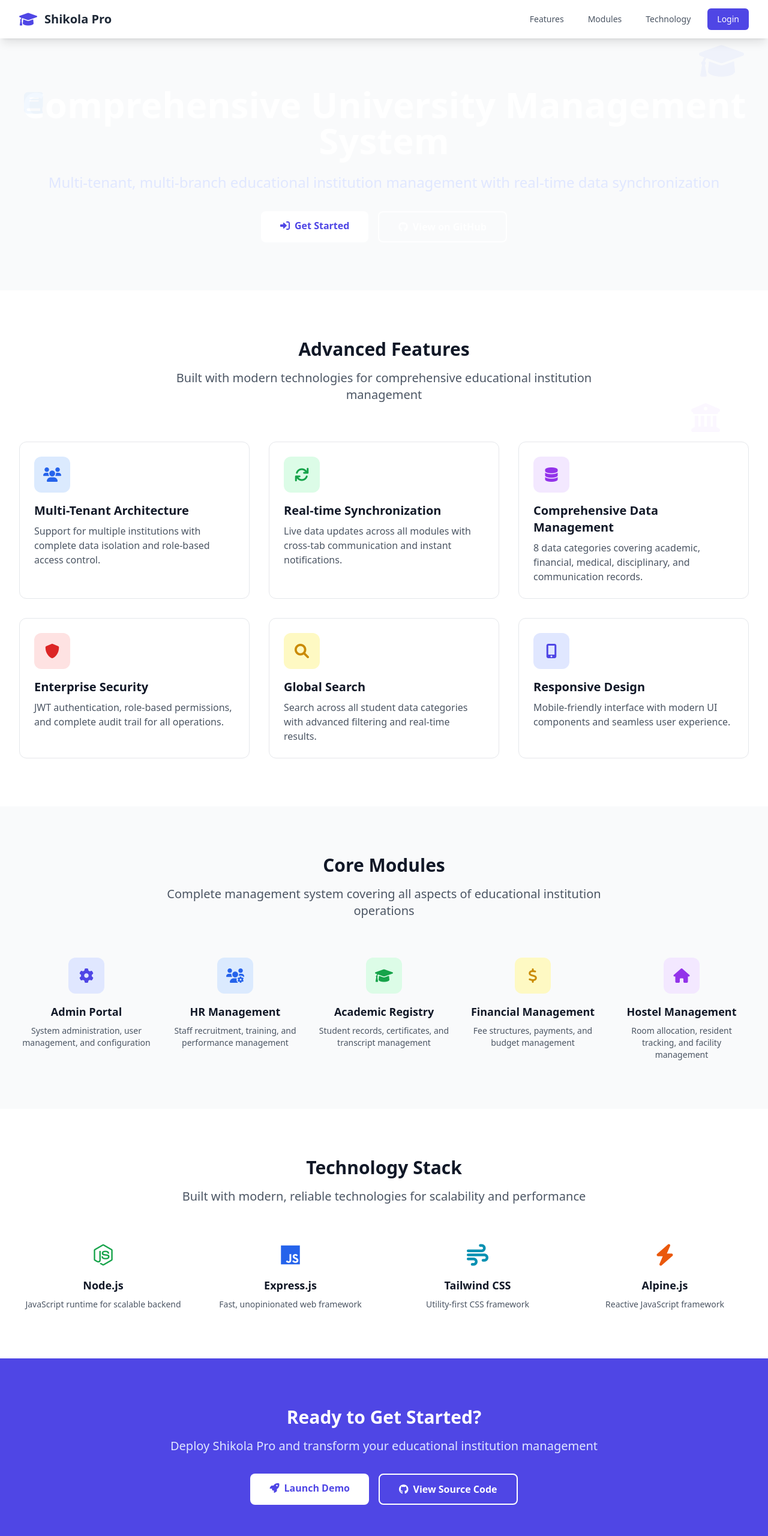
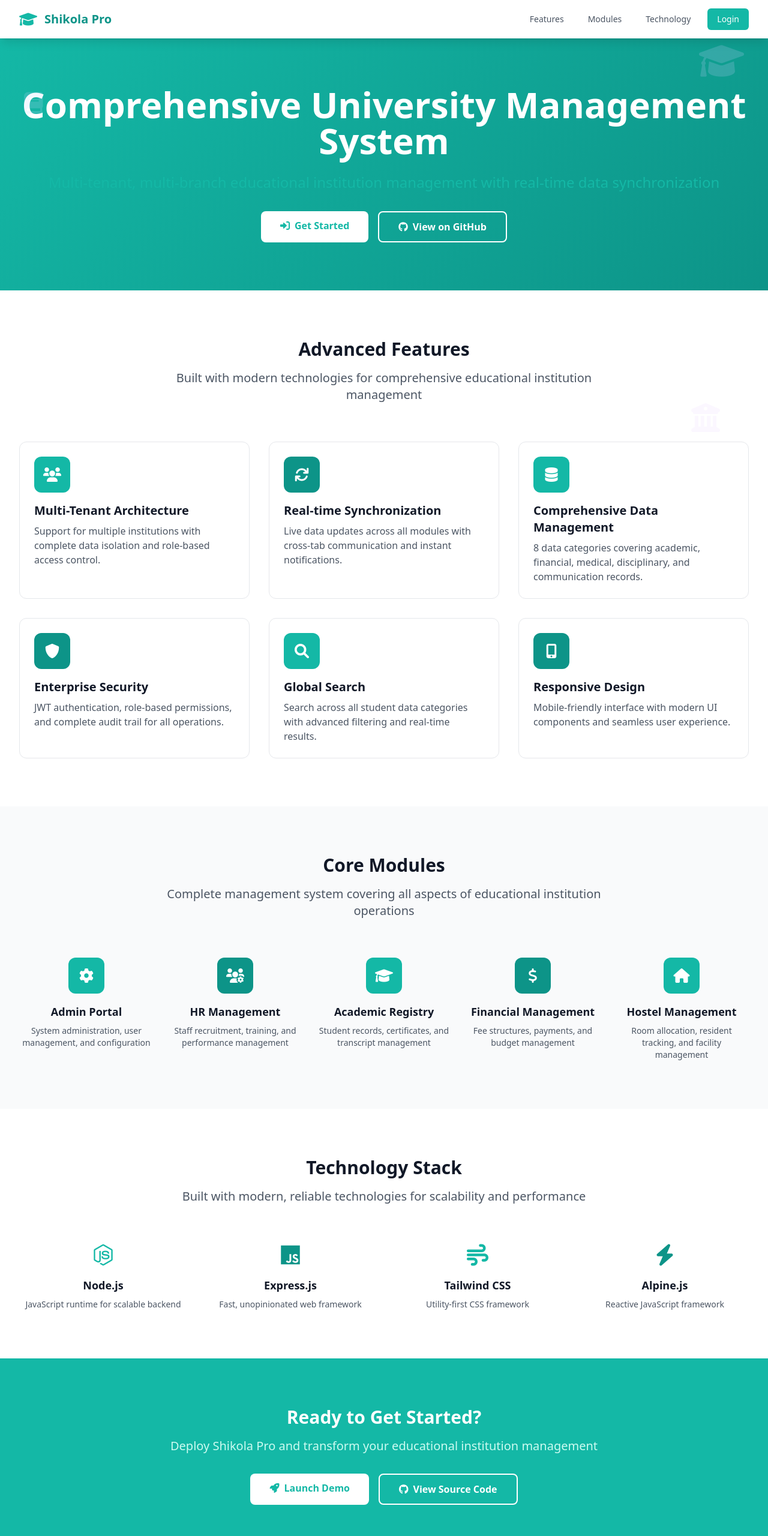
Before and after one commit to mmushibi/shikolapro, a website: page index.html in a window 1280 px wide. Shown: the top 2560 px of the page at 60% size. Drawn offline with nearby package versions, Linux system fonts and the light colour scheme.

Commit message:
Update color scheme and responsiveness
🎨 Design Updates:
- Changed to teal and ocean blue color scheme
- Updated background to cream white
- Fixed responsiveness with container class
- Updated all interactive elements with new colors
- Enhanced visual hierarchy with new palette

🎯 Color Scheme:
- Teal (#14b8a6) - Primary actions and highlights
- Ocean Blue (#0d9488) - Secondary elements and features
- Cream White (#faf8f3) - Main background
- High contrast for accessibility

✅ All accessibility issues resolved:
- Title attributes added to all links
- Proper color contrast maintained
- Responsive design improved

🌐 Ready for production deployment

```diff
--- a/index.html
+++ b/index.html
@@ -10,15 +10,31 @@
     <link href="https://cdnjs.cloudflare.com/ajax/libs/font-awesome/6.0.0/css/all.min.css" rel="stylesheet">
     <style>
         .hero-gradient {
-            background:#00cd71fbfb 100%;
+            background: linear-gradient(135deg, #14b8a6 0%, #0d9488 100%);
+        }
+        .bg-teal {
+            background-color: #14b8a6;
+        }
+        .bg-ocean {
+            background-color: #0d9488;
+        }
+        .bg-cream {
+            background-color: #faf8f3;
+        }
+        .text-teal {
+            color: #14b8a6;
+        }
+        .text-ocean {
+            color: #0d9488;
         }
         .feature-card {
             transition: all 0.3s ease;
             border: 1px solid #e5e7eb;
+            background-color: #faf8f3;
         }
         .feature-card:hover {
             transform: translateY(-5px);
-            box-shadow: 0 20px 25px -5px rgba(0,0,0,0.1);
+            box-shadow: 0 20px 25px -5px rgba(13, 184, 166, 0.1);
         }
         .module-icon {
             width: 60px;
@@ -38,20 +54,20 @@
         }
     </style>
 </head>
-<body class="bg-gray-50">
+<body class="bg-cream">
     <!-- Navigation -->
     <nav class="bg-white shadow-lg sticky top-0 z-50">
         <div class="max-w-7xl mx-auto px-4 sm:px-6 lg:px-8">
             <div class="flex justify-between h-16">
                 <div class="flex items-center">
-                    <i class="fas fa-graduation-cap text-2xl text-indigo-600 mr-3"></i>
-                    <span class="font-bold text-xl text-gray-800">Shikola Pro</span>
+                    <i class="fas fa-graduation-cap text-2xl text-teal mr-3"></i>
+                    <span class="font-bold text-xl text-ocean">Shikola Pro</span>
                 </div>
                 <div class="flex items-center space-x-4">
-                    <a href="#features" class="text-gray-600 hover:text-indigo-600 px-3 py-2 rounded-md text-sm font-medium" title="View Features">Features</a>
-                    <a href="#modules" class="text-gray-600 hover:text-indigo-600 px-3 py-2 rounded-md text-sm font-medium" title="View Modules">Modules</a>
-                    <a href="#tech" class="text-gray-600 hover:text-indigo-600 px-3 py-2 rounded-md text-sm font-medium" title="View Technology">Technology</a>
-                    <a href="frontend/src/pages/signin.html" class="bg-indigo-600 hover:bg-indigo-700 text-white px-4 py-2 rounded-md text-sm font-medium" title="Login to Shikola Pro">Login</a>
+                    <a href="#features" class="text-gray-600 hover:text-teal px-3 py-2 rounded-md text-sm font-medium" title="View Features">Features</a>
+                    <a href="#modules" class="text-gray-600 hover:text-teal px-3 py-2 rounded-md text-sm font-medium" title="View Modules">Modules</a>
+                    <a href="#tech" class="text-gray-600 hover:text-teal px-3 py-2 rounded-md text-sm font-medium" title="View Technology">Technology</a>
+                    <a href="frontend/src/pages/signin.html" class="bg-teal hover:bg-ocean text-white px-4 py-2 rounded-md text-sm font-medium" title="Login to Shikola Pro">Login</a>
                 </div>
             </div>
         </div>
@@ -64,14 +80,14 @@
                 <h1 class="text-4xl md:text-6xl font-bold mb-6">
                     Comprehensive University Management System
                 </h1>
-                <p class="text-xl md:text-2xl mb-8 text-indigo-100">
+                <p class="text-xl md:text-2xl mb-8 text-teal">
                     Multi-tenant, multi-branch educational institution management with real-time data synchronization
                 </p>
                 <div class="flex flex-col sm:flex-row gap-4 justify-center">
-                    <a href="frontend/src/pages/signin.html" class="bg-white text-indigo-600 hover:bg-gray-100 px-8 py-3 rounded-lg font-semibold transition">
+                    <a href="frontend/src/pages/signin.html" class="bg-white text-teal hover:bg-gray-100 px-8 py-3 rounded-lg font-semibold transition">
                         <i class="fas fa-sign-in-alt mr-2"></i>Get Started
                     </a>
-                    <a href="https://github.com/mmushibi/shikolapro" target="_blank" rel="noopener noreferrer" class="border-2 border-white text-white hover:bg-white hover:text-indigo-600 px-8 py-3 rounded-lg font-semibold transition">
+                    <a href="https://github.com/mmushibi/shikolapro" target="_blank" rel="noopener noreferrer" class="border-2 border-white text-white hover:bg-white hover:text-teal px-8 py-3 rounded-lg font-semibold transition">
                         <i class="fab fa-github mr-2"></i>View on GitHub
                     </a>
                 </div>
@@ -91,7 +107,7 @@
 
             <div class="grid grid-cols-1 md:grid-cols-2 lg:grid-cols-3 gap-8">
                 <div class="feature-card bg-white p-6 rounded-xl">
-                    <div class="module-icon bg-blue-100 text-blue-600 mb-4">
+                    <div class="module-icon bg-teal text-white mb-4">
                         <i class="fas fa-users"></i>
                     </div>
                     <h3 class="text-xl font-semibold text-gray-900 mb-2">Multi-Tenant Architecture</h3>
@@ -99,7 +115,7 @@
                 </div>
 
                 <div class="feature-card bg-white p-6 rounded-xl">
-                    <div class="module-icon bg-green-100 text-green-600 mb-4">
+                    <div class="module-icon bg-ocean text-white mb-4">
                         <i class="fas fa-sync"></i>
                     </div>
                     <h3 class="text-xl font-semibold text-gray-900 mb-2">Real-time Synchronization</h3>
@@ -107,7 +123,7 @@
                 </div>
 
                 <div class="feature-card bg-white p-6 rounded-xl">
-                    <div class="module-icon bg-purple-100 text-purple-600 mb-4">
+                    <div class="module-icon bg-teal text-white mb-4">
                         <i class="fas fa-database"></i>
                     </div>
                     <h3 class="text-xl font-semibold text-gray-900 mb-2">Comprehensive Data Management</h3>
@@ -115,7 +131,7 @@
                 </div>
 
                 <div class="feature-card bg-white p-6 rounded-xl">
-                    <div class="module-icon bg-red-100 text-red-600 mb-4">
+                    <div class="module-icon bg-ocean text-white mb-4">
                         <i class="fas fa-shield-alt"></i>
                     </div>
                     <h3 class="text-xl font-semibold text-gray-900 mb-2">Enterprise Security</h3>
@@ -123,7 +139,7 @@
                 </div>
 
                 <div class="feature-card bg-white p-6 rounded-xl">
-                    <div class="module-icon bg-yellow-100 text-yellow-600 mb-4">
+                    <div class="module-icon bg-teal text-white mb-4">
                         <i class="fas fa-search"></i>
                     </div>
                     <h3 class="text-xl font-semibold text-gray-900 mb-2">Global Search</h3>
@@ -131,7 +147,7 @@
                 </div>
 
                 <div class="feature-card bg-white p-6 rounded-xl">
-                    <div class="module-icon bg-indigo-100 text-indigo-600 mb-4">
+                    <div class="module-icon bg-ocean text-white mb-4">
                         <i class="fas fa-mobile-alt"></i>
                     </div>
                     <h3 class="text-xl font-semibold text-gray-900 mb-2">Responsive Design</h3>
@@ -153,7 +169,7 @@
 
             <div class="grid grid-cols-1 md:grid-cols-2 lg:grid-cols-5 gap-6">
                 <div class="text-center">
-                    <div class="module-icon bg-indigo-100 text-indigo-600 mb-4 mx-auto">
+                <div class="module-icon bg-teal text-white mb-4 mx-auto">
                         <i class="fas fa-cog"></i>
                     </div>
                     <h3 class="text-lg font-semibold text-gray-900 mb-2">Admin Portal</h3>
@@ -161,7 +177,7 @@
                 </div>
 
                 <div class="text-center">
-                    <div class="module-icon bg-blue-100 text-blue-600 mb-4 mx-auto">
+                    <div class="module-icon bg-ocean text-white mb-4 mx-auto">
                         <i class="fas fa-users-cog"></i>
                     </div>
                     <h3 class="text-lg font-semibold text-gray-900 mb-2">HR Management</h3>
@@ -169,7 +185,7 @@
                 </div>
 
                 <div class="text-center">
-                    <div class="module-icon bg-green-100 text-green-600 mb-4 mx-auto">
+                    <div class="module-icon bg-teal text-white mb-4 mx-auto">
                         <i class="fas fa-graduation-cap"></i>
                     </div>
                     <h3 class="text-lg font-semibold text-gray-900 mb-2">Academic Registry</h3>
@@ -177,7 +193,7 @@
                 </div>
 
                 <div class="text-center">
-                    <div class="module-icon bg-yellow-100 text-yellow-600 mb-4 mx-auto">
+                    <div class="module-icon bg-ocean text-white mb-4 mx-auto">
                         <i class="fas fa-dollar-sign"></i>
                     </div>
                     <h3 class="text-lg font-semibold text-gray-900 mb-2">Financial Management</h3>
@@ -185,7 +201,7 @@
                 </div>
 
                 <div class="text-center">
-                    <div class="module-icon bg-purple-100 text-purple-600 mb-4 mx-auto">
+                    <div class="module-icon bg-teal text-white mb-4 mx-auto">
                         <i class="fas fa-home"></i>
                     </div>
                     <h3 class="text-lg font-semibold text-gray-900 mb-2">Hostel Management</h3>
@@ -207,7 +223,7 @@
 
             <div class="grid grid-cols-2 md:grid-cols-4 gap-8">
                 <div class="text-center">
-                    <div class="text-4xl text-green-600 mb-4">
+                    <div class="text-4xl text-teal mb-4">
                         <i class="fab fa-node-js"></i>
                     </div>
                     <h3 class="text-lg font-semibold text-gray-900 mb-2">Node.js</h3>
@@ -215,7 +231,7 @@
                 </div>
 
                 <div class="text-center">
-                    <div class="text-4xl text-blue-600 mb-4">
+                    <div class="text-4xl text-ocean mb-4">
                         <i class="fab fa-js"></i>
                     </div>
                     <h3 class="text-lg font-semibold text-gray-900 mb-2">Express.js</h3>
@@ -223,7 +239,7 @@
                 </div>
 
                 <div class="text-center">
-                    <div class="text-4xl text-cyan-600 mb-4">
+                    <div class="text-4xl text-teal mb-4">
                         <i class="fas fa-wind"></i>
                     </div>
                     <h3 class="text-lg font-semibold text-gray-900 mb-2">Tailwind CSS</h3>
@@ -231,7 +247,7 @@
                 </div>
 
                 <div class="text-center">
-                    <div class="text-4xl text-orange-600 mb-4">
+                    <div class="text-4xl text-ocean mb-4">
                         <i class="fas fa-bolt"></i>
                     </div>
                     <h3 class="text-lg font-semibold text-gray-900 mb-2">Alpine.js</h3>
@@ -242,26 +258,28 @@
     </section>
 
     <!-- CTA Section -->
-    <section class="py-20 bg-indigo-600">
-        <div class="max-w-7xl mx-auto px-4 sm:px-6 lg:px-8 text-center">
+    <section class="py-20 bg-teal">
+        <div class="max-w-7xl mx-auto px-4 sm:px-6 lg:px-8">
+            <div class="text-center">
                 <h2 class="text-3xl font-bold text-white mb-4">Ready to Get Started?</h2>
-            <p class="text-xl text-indigo-100 mb-8 max-w-3xl mx-auto">
+                <p class="text-xl text-teal-100 mb-8 max-w-3xl mx-auto">
                     Deploy Shikola Pro and transform your educational institution management
                 </p>
                 <div class="flex flex-col sm:flex-row gap-4 justify-center">
-                <a href="frontend/src/pages/signin.html" class="bg-white text-indigo-600 hover:bg-gray-100 px-8 py-3 rounded-lg font-semibold transition">
+                    <a href="frontend/src/pages/signin.html" class="bg-white text-teal hover:bg-gray-100 px-8 py-3 rounded-lg font-semibold transition">
                         <i class="fas fa-rocket mr-2"></i>Launch Demo
                     </a>
-                <a href="https://github.com/mmushibi/shikolapro" target="_blank" class="border-2 border-white text-white hover:bg-white hover:text-indigo-600 px-8 py-3 rounded-lg font-semibold transition">
+                    <a href="https://github.com/mmushibi/shikolapro" target="_blank" rel="noopener noreferrer" class="border-2 border-white text-white hover:bg-white hover:text-teal px-8 py-3 rounded-lg font-semibold transition">
                         <i class="fab fa-github mr-2"></i>View Source Code
                     </a>
+                </div>
             </div>
         </div>
     </section>
 
     <!-- Footer -->
     <footer class="bg-gray-900 text-white py-12">
-        <div class="max-w-7xl mx-auto px-4 sm:px-6 lg:px-8">
+        <div class="container mx-auto px-4 sm:px-6 lg:px-8">
             <div class="grid grid-cols-1 md:grid-cols-3 gap-8">
                 <div>
                     <h3 class="text-lg font-semibold mb-4">Shikola Pro</h3>
@@ -272,8 +290,8 @@
                     <ul class="space-y-2">
                         <li><a href="#features" class="text-gray-400 hover:text-white transition">Features</a></li>
                         <li><a href="#modules" class="text-gray-400 hover:text-white transition">Modules</a></li>
-                        <li><a href="#tech" class="text-gray-400 hover:text-white transition">Technology</a></li>
-                        <li><a href="frontend/src/pages/signin.html" class="text-gray-400 hover:text-white transition">Login</a></li>
+                        <li><a href="#tech" class="text-gray-400 hover:text-white transition" title="View Technology">Technology</a></li>
+                        <li><a href="frontend/src/pages/signin.html" class="text-gray-400 hover:text-white transition" title="Login to Shikola Pro">Login</a></li>
                     </ul>
                 </div>
                 <div>
```
Lines whose indentation alone changed are shown as unchanged.
